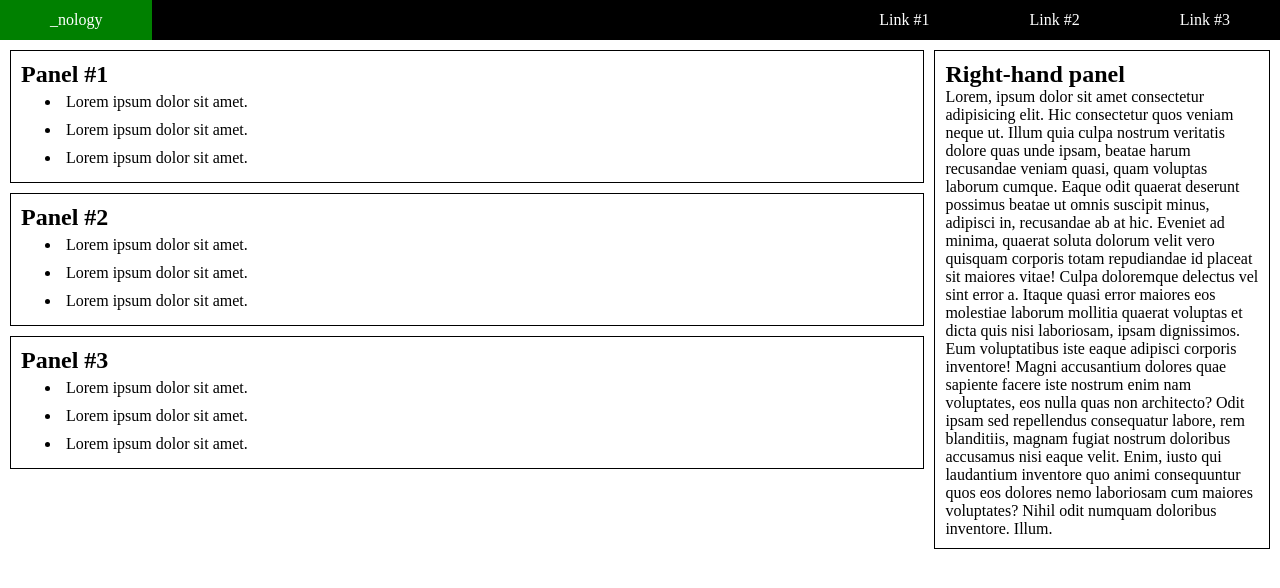
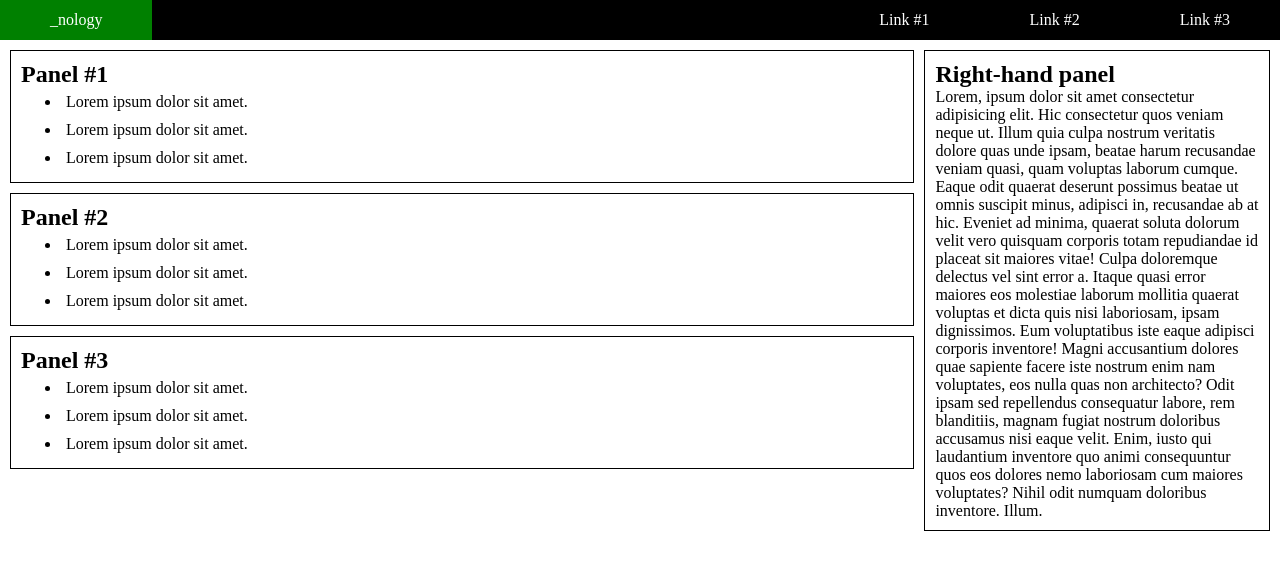
Before and after one commit to r7george/flexbox-challenge, a plain HTML site: page index.html in a window 1280 px wide. Drawn offline with Linux system fonts and the light colour scheme.

Commit message:
flexbox changes 3

```diff
--- a/index.html
+++ b/index.html
@@ -45,12 +45,10 @@
       </article>
     </div>
     <div class="right-side">
-      <article>
-        <h2>Right-hand panel</h2>
-        <p>
-          Lorem, ipsum dolor sit amet consectetur adipisicing elit. Hic consectetur quos veniam neque ut. Illum quia culpa nostrum veritatis dolore quas unde ipsam, beatae harum recusandae veniam quasi, quam voluptas laborum cumque. Eaque odit quaerat deserunt possimus beatae ut omnis suscipit minus, adipisci in, recusandae ab at hic. Eveniet ad minima, quaerat soluta dolorum velit vero quisquam corporis totam repudiandae id placeat sit maiores vitae! Culpa doloremque delectus vel sint error a. Itaque quasi error maiores eos molestiae laborum mollitia quaerat voluptas et dicta quis nisi laboriosam, ipsam dignissimos. Eum voluptatibus iste eaque adipisci corporis inventore! Magni accusantium dolores quae sapiente facere iste nostrum enim nam voluptates, eos nulla quas non architecto? Odit ipsam sed repellendus consequatur labore, rem blanditiis, magnam fugiat nostrum doloribus accusamus nisi eaque velit. Enim, iusto qui laudantium inventore quo animi consequuntur quos eos dolores nemo laboriosam cum maiores voluptates? Nihil odit numquam doloribus inventore. Illum.
-        </p>
-      </article>
+      <h2>Right-hand panel</h2>
+      <p>
+        Lorem, ipsum dolor sit amet consectetur adipisicing elit. Hic consectetur quos veniam neque ut. Illum quia culpa nostrum veritatis dolore quas unde ipsam, beatae harum recusandae veniam quasi, quam voluptas laborum cumque. Eaque odit quaerat deserunt possimus beatae ut omnis suscipit minus, adipisci in, recusandae ab at hic. Eveniet ad minima, quaerat soluta dolorum velit vero quisquam corporis totam repudiandae id placeat sit maiores vitae! Culpa doloremque delectus vel sint error a. Itaque quasi error maiores eos molestiae laborum mollitia quaerat voluptas et dicta quis nisi laboriosam, ipsam dignissimos. Eum voluptatibus iste eaque adipisci corporis inventore! Magni accusantium dolores quae sapiente facere iste nostrum enim nam voluptates, eos nulla quas non architecto? Odit ipsam sed repellendus consequatur labore, rem blanditiis, magnam fugiat nostrum doloribus accusamus nisi eaque velit. Enim, iusto qui laudantium inventore quo animi consequuntur quos eos dolores nemo laboriosam cum maiores voluptates? Nihil odit numquam doloribus inventore. Illum.
+      </p>
     </div>
 
   </main>
--- a/styles.css
+++ b/styles.css
@@ -3,6 +3,8 @@
   padding: 0;
   box-sizing: border-box;
 }
+
+/* Nav section */
 
 header {
   background-color: black;
@@ -38,6 +40,8 @@ nav > a:hover {
   background-color: white;
 }
 
+/* Main section */
+
 main {
   height: 700px;
   display: flex;
@@ -59,6 +63,9 @@ ul > li {
 
 .right-side {
   width: 27%;
+  border: 1px solid black;
+  padding: 10px;
+  margin: 10px 10px 10px 0px;
 }
 
 article {
@@ -66,7 +73,3 @@ article {
   padding: 10px;
   margin: 10px;
 }
-
-.right-side > article {
-  margin: 10px 10px 10px 0px;
-}
```
